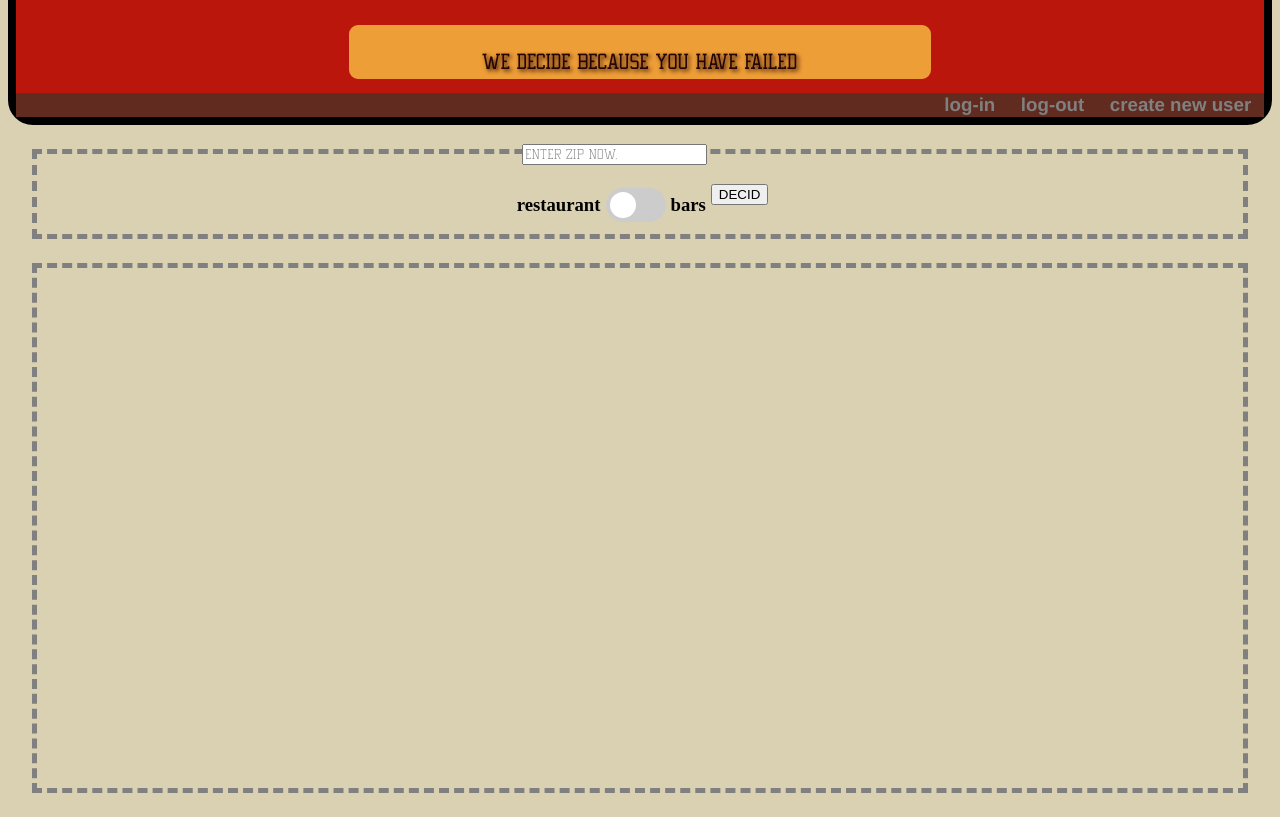
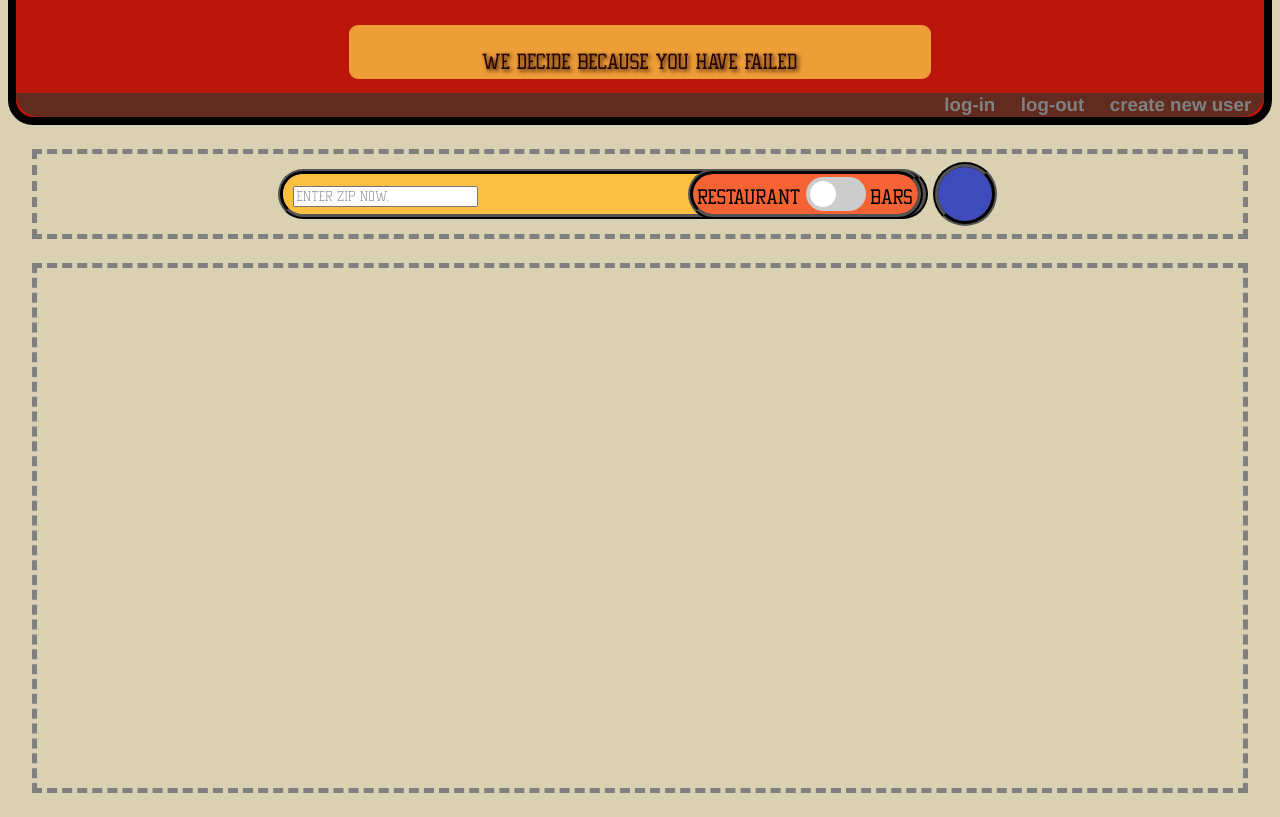
Before and after one commit to front-end-template-decidr/front_end_collection, a plain HTML site: page index.html in a window 1280 px wide. Shown: the part 123-940 px from the top of the page. Drawn offline with Linux system fonts and the light colour scheme.

Commit message:
fix sharp corner on enter zip and style on submit button

```diff
--- a/css/style.css
+++ b/css/style.css
@@ -5,9 +5,14 @@
 strongBorder
 phraseGen
 loginModule
+searchBar
+search
+submit
+togggleBar
 toggleHolder
 toggleHolderText
 zipInput
+zipBar
 */
 
 
@@ -26,6 +31,7 @@
 body {
 
   background-color: rgba(214, 204, 169, .89);
+
 
 }
 
@@ -132,8 +138,8 @@
   justify-content: flex-end;
   align-items: center;
   background-color: #612B1F;
-  border-radius: 0, 0, 25px, 25px;
- /* padding: 10px;*/
+  border-radius: 0 0 25px 25px;
+
 }
 
 .loginModule {
@@ -143,7 +149,8 @@
   text-transform: lowercase;
   color: black, opacity: .8;
   border-radius: 4px;
-  border-radius: 0, 0, 25px, 25px;
+  border-radius: 0 0 25px 25px;
+
 }
 
 .loginModule:hover {
@@ -161,6 +168,21 @@
   margin: 3vh;
 }
 
+#search {
+  height: 5vh;
+  width: 50vw;
+  display: flex;
+  flex-direction: column;
+  flex-flow: row;
+  justify-content: space-between;
+  align-items: center;
+  background: #FBC042;
+  border-radius: 28px;
+  border: 5px ridge black;
+
+
+}
+
 displayResults {
   height: 65vh;
   display: flex;
@@ -171,6 +193,25 @@
   border: 5px grey dashed;
   margin: 3vh;
 }
+
+#submitButton {
+    width: 8vh;
+    height: 8vh;
+    margin: 5px;
+    -moz-border-radius: 50%;
+    -webkit-border-radius: 50%;
+    border-radius: 50%;
+    background: rgb(63, 74, 187);
+    border-width:5px;
+    border-style:groove;
+    text-align: center;
+
+}
+
+#submitButton:hover {
+  filter: drop-shadow(2px 1px 8px #BA160C);
+}
+
 
 
 .toggleHolder {
@@ -185,6 +226,7 @@
 .toggleHolderText {
   padding: 5px;
   text-transform: lowercase;
+  font-family: 'Undergrad-UltraThin', sans-serif;
 }
 
 .zipInput::-webkit-input-placeholder {
@@ -204,6 +246,35 @@
 }
 
 
+#zipBar {
+
+
+  height: 5vh;
+  background: #FBC042;
+  display: flex;
+  flex-direction: column;
+  flex-flow: row;
+  justify-content: center;
+  align-items: center;
+  border-radius: 25px;
+
+
+
+
+}
+
+#toggleBar {
+  height: 5vh;
+  border-radius: 25px;
+  border: 5px ridge black;
+  background: #F56334;
+  display: flex;
+  flex-direction: column;
+  flex-flow: row;
+  justify-content: flex-end;
+  align-items: center;
+
+}
 
 
 
--- a/index.html
+++ b/index.html
@@ -59,7 +59,7 @@
 
   <div >
     <label for="submitButton" placeholder="DECID"></label>
-    <input id="submitButton" type="submit" value="DECID">
+    <input id="submitButton" type="submit" value="">
   </div>
 
 </searchBar>
```
